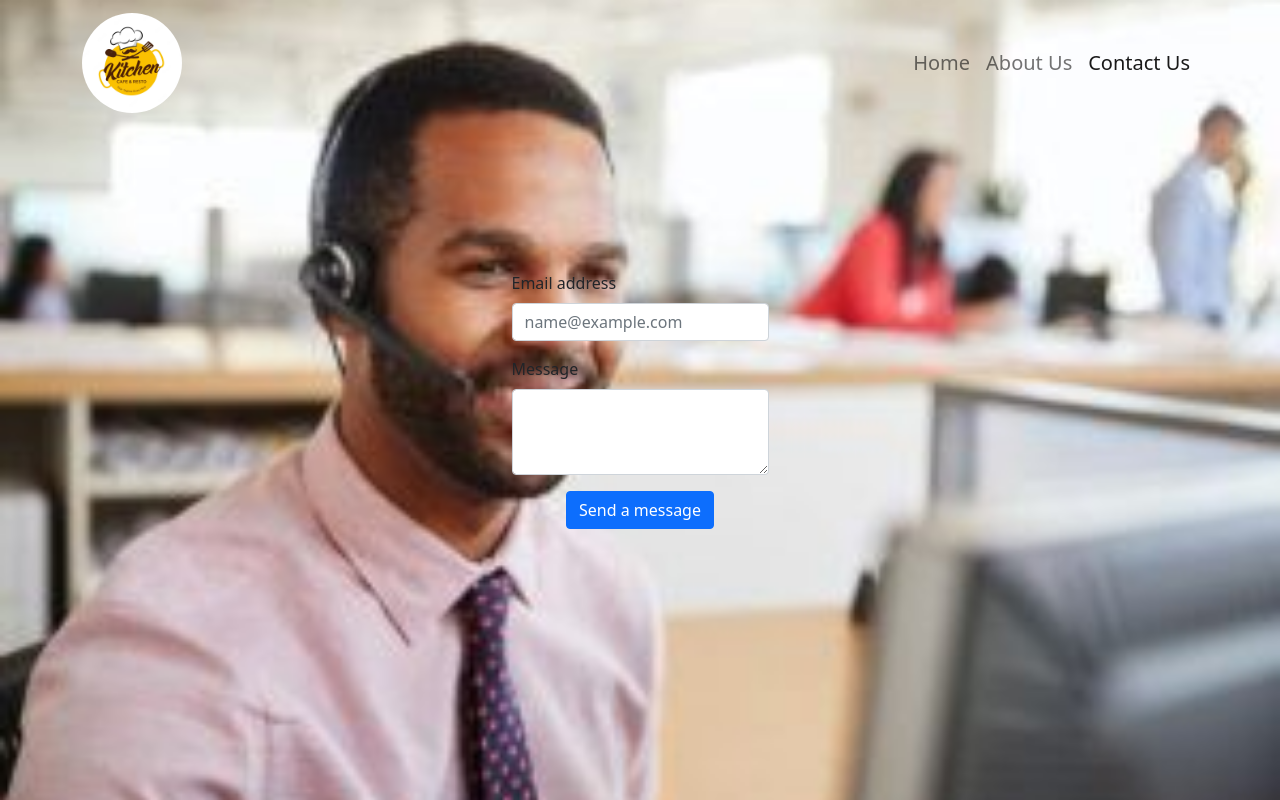
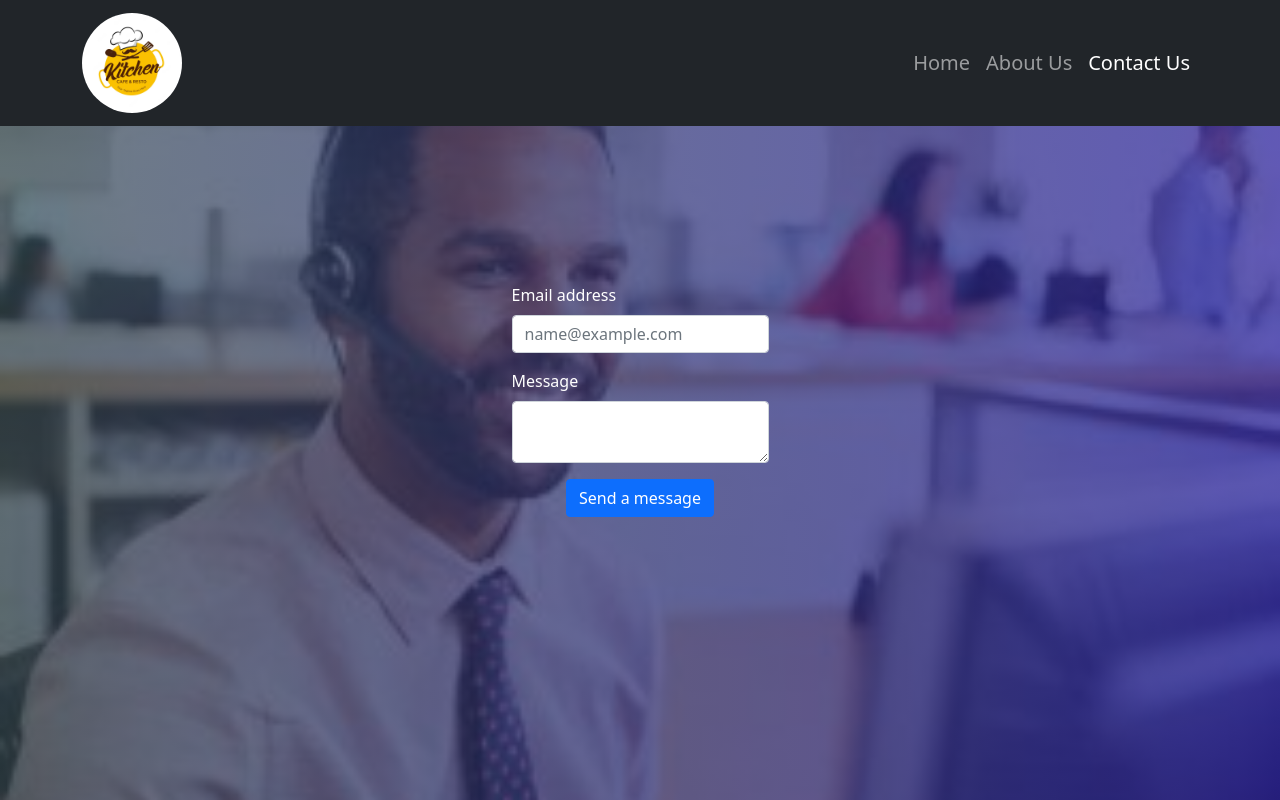
Before and after one commit to Philip-Jerome/KodeCamp-Bootstrap5, a plain HTML site: page contact-us.html in a window 1280 px wide. Drawn offline with Linux system fonts and the light colour scheme.

Commit message:
added overlay

```diff
--- a/contact-us.html
+++ b/contact-us.html
@@ -10,7 +10,7 @@
 </head>
 <body>
     <!-- navbar -->
-    <nav class="navbar navbar-expand-lg navbar-light">
+    <nav class="navbar navbar-expand-lg bg-dark navbar-dark">
         <div class="container">
           <a class="navbar-brand" href="#"><img src="img/restaurant-logo.webp" alt="" width="100px" class="rounded-circle"></a>
           <button class="navbar-toggler" type="button" data-bs-toggle="collapse" data-bs-target="#navbarNav" aria-controls="navbarNav" aria-expanded="false" aria-label="Toggle navigation">
@@ -34,12 +34,12 @@
     <section class="has-bg-img d-flex justify-content-center align-items-center">
         <div>
             <div class="mb-3">
-                <label for="exampleFormControlInput1" class="form-label">Email address</label>
+                <label for="exampleFormControlInput1" class="form-label text-white">Email address</label>
                 <input type="email" class="form-control" id="exampleFormControlInput1" placeholder="name@example.com">
             </div>
             <div class="mb-3">
-                <label for="exampleFormControlTextarea1" class="form-label">Message</label>
-                <textarea class="form-control" id="exampleFormControlTextarea1" rows="3"></textarea>
+                <label for="exampleFormControlTextarea1" class="form-label text-white">Message</label>
+                <textarea class="form-control" id="exampleFormControlTextarea1" col="5"></textarea>
             </div>
         <div class="text-center">
           <a href="#" class="btn btn-primary">Send a message</a>
--- a/css/contact-us.css
+++ b/css/contact-us.css
@@ -1,11 +1,11 @@
 .has-bg-img {
-    background: url('../img/restaurant-agent.jpg');
+    background: linear-gradient(to right, rgba(50, 70, 80, 0.7), rgba(30, 20, 150, 0.7)), url('../img/restaurant-agent.jpg');
     background-repeat: no-repeat;
     background-size: cover;
     background-position: center;
     height: 100vh;
     position: absolute;
-    z-index: -1;
+    z-index: -2;
     top: 0px;
     right: 0px;
     bottom: 0px;
--- a/css/index.css
+++ b/css/index.css
@@ -1,11 +1,11 @@
 .has-bg-img {
-    background: url('../img/restaurant-bg1.jpg');
+    background: linear-gradient(to right, rgba(50, 70, 80, 0.7), rgba(30, 20, 150, 0.7)), url('../img/restaurant-bg1.jpg');
     background-repeat: no-repeat;
     background-size: cover;
     background-position: center;
     height: 100vh;
     position: absolute;
-    z-index: -1;
+    z-index: -2;
     top: 0px;
     right: 0px;
     bottom: 0px;
```
Also changed, not shown: index.html (+2 -2 lines).
